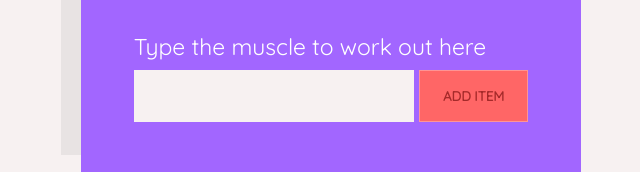
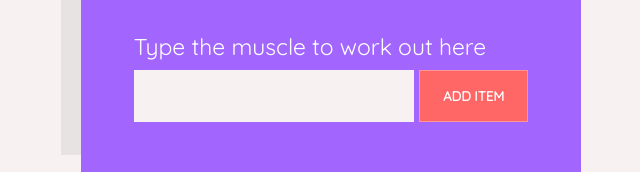
Before and after one commit to AymenSakouhi/gymApp, a React (Vite) app: page / in a window 1280 px wide. Shown: the part 1446-1618 px from the top of the page, without its empty margins (309-949 px from the left). Built offline with nearby package versions, Linux system fonts and the light colour scheme.

Commit message:
working on adding custom hooks

```diff
--- a/src/App.js
+++ b/src/App.js
@@ -1,21 +1,21 @@
 //https://codepen.io/saawsan/pen/jayzeq
 
-import { StrictMode, useContext, useState } from "react";
+import { StrictMode, useState } from "react";
 import { render } from "react-dom";
 import NewComponent from "./NewComponent";
-import BackgroundContext from "./BackgroundContext";
-import ColorContext from "./ColorContext";
-import btnContext from "./BtnContext";
+import BackgroundContext from "./contexts/BackgroundContext";
+import ColorContext from "./contexts/ColorContext";
+import btnContext from "./contexts/BtnContext";
 
 const App = () => {
   const background = useState("rgba(162,102,255,1)");
   const color = useState("#51516b");
-  const btnColor = useState("brown");
+  const btnTextColor = useState("#ffffff");
 
   return (
     <BackgroundContext.Provider value={background}>
       <ColorContext.Provider value={color}>
-        <btnContext.Provider value={btnColor}>
+        <btnContext.Provider value={btnTextColor}>
           <div>
             <NewComponent />
           </div>
--- a/src/NewComponent.js
+++ b/src/NewComponent.js
@@ -1,8 +1,8 @@
 import React, { useContext, useEffect, useState } from "react";
 import data from "./data/data.json";
-import BackgroundContext from "./BackgroundContext";
-import ColorContext from "./ColorContext";
-import btnContext from "./BtnContext";
+import BackgroundContext from "./contexts/BackgroundContext";
+import ColorContext from "./contexts/ColorContext";
+import btnContext from "./contexts/BtnContext";
 
 const today = new Date().toLocaleString().split(",")[0];
 let muscle = "biceps"; // eslint-disable-line
```
Also changed, not shown: src/customhooks/useExercicesList.js (added, +14 -0 lines), src/contexts/BackgroundContext.js (renamed from src/BackgroundContext.js), src/contexts/BtnContext.js (renamed from src/BtnContext.js), src/contexts/ColorContext.js (renamed from src/ColorContext.js).
